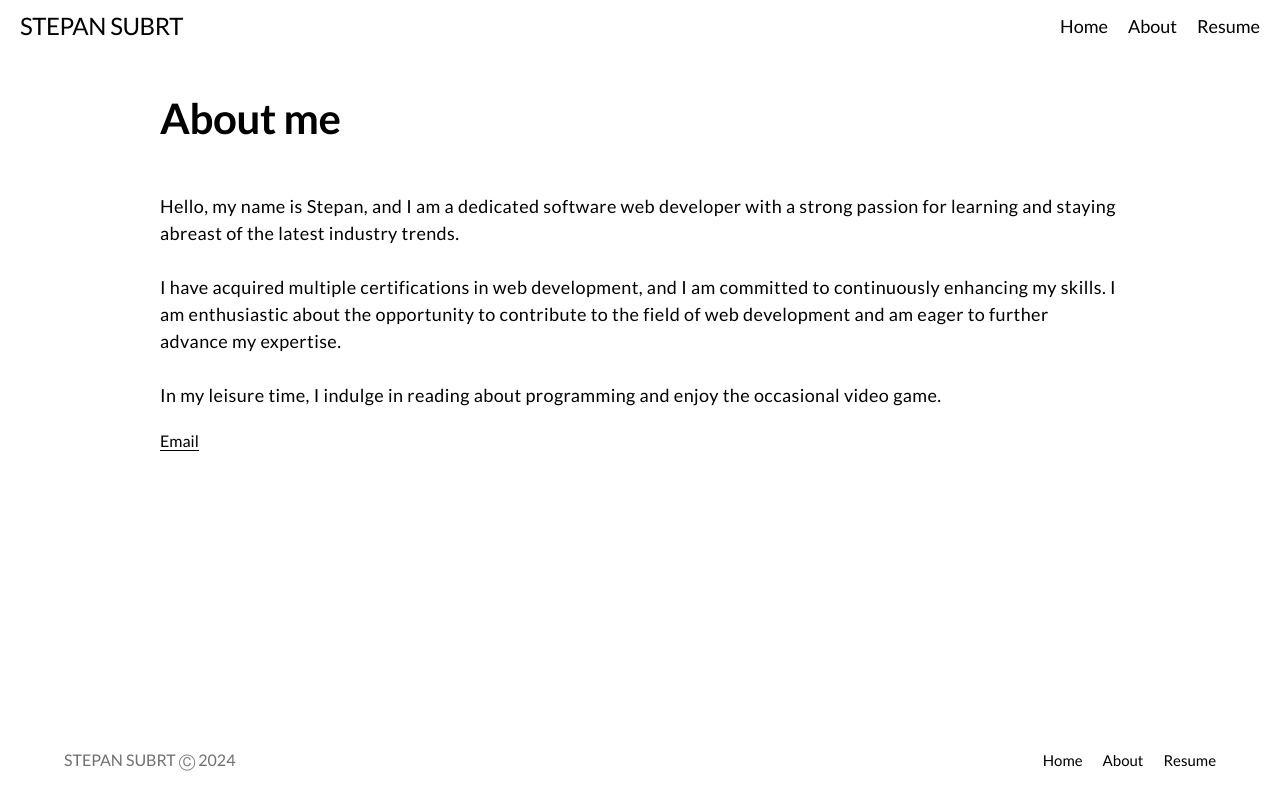
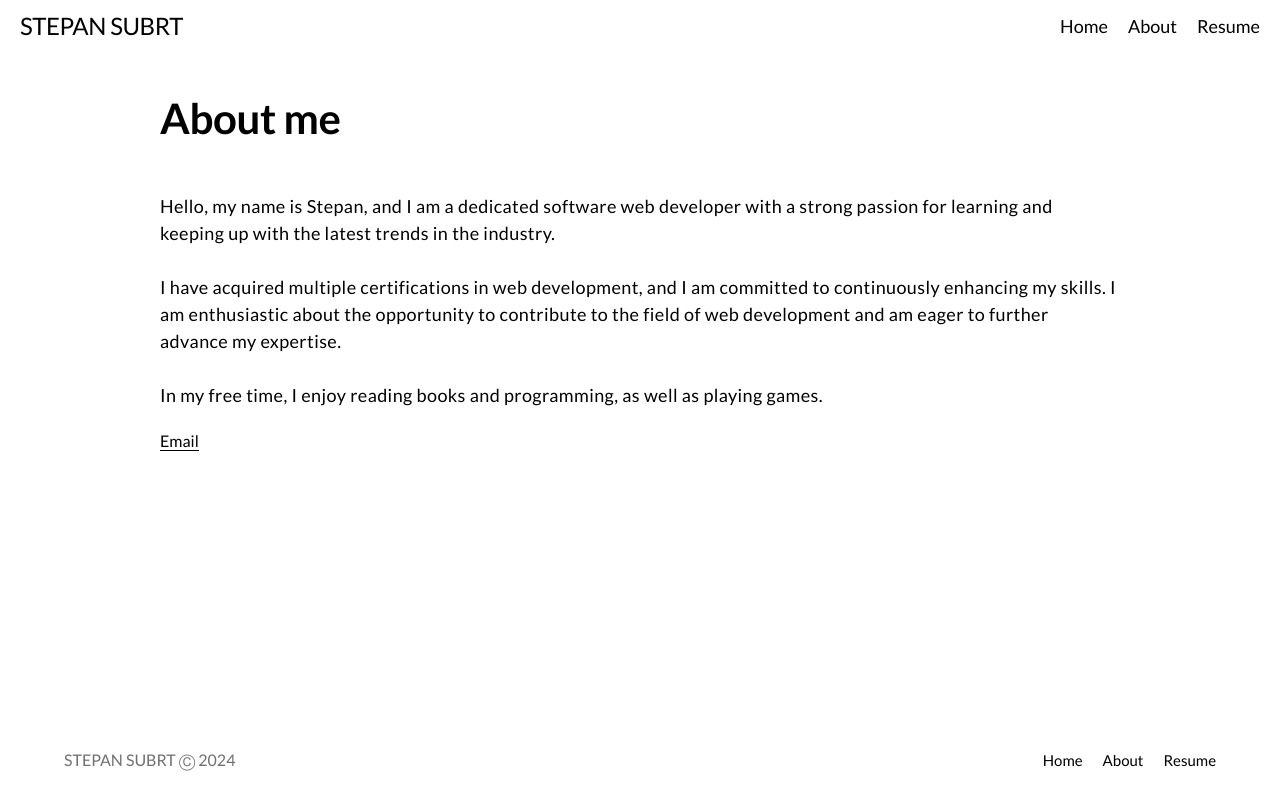
Before and after one commit to subinho/portfolio-2024, a React (Vite) app: page /about in a window 1280 px wide. Built offline with nearby package versions, Linux system fonts and the light colour scheme.

Commit message:
Edited text about me, to be more readable

```diff
--- a/src/pages/About.tsx
+++ b/src/pages/About.tsx
@@ -11,15 +11,15 @@ const About = () => {
           <h1 className="about_heading">About me</h1>
           <p className="about_desc">
             Hello, my name is Stepan, and I am a dedicated software web
-            developer with a strong passion for learning and staying abreast of
-            the latest industry trends.
+            developer with a strong passion for learning and keeping up with the
+            latest trends in the industry.
             <br />
             <br /> I have acquired multiple certifications in web development,
             and I am committed to continuously enhancing my skills. I am
             enthusiastic about the opportunity to contribute to the field of web
             development and am eager to further advance my expertise. <br />
-            <br /> In my leisure time, I indulge in reading about programming
-            and enjoy the occasional video game.
+            <br /> In my free time, I enjoy reading books and programming, as
+            well as playing games.
           </p>
           <button type="button" className="about_btn">
             <a href="mailto:stepansubrt@icloud.com" className="about_link">
```
